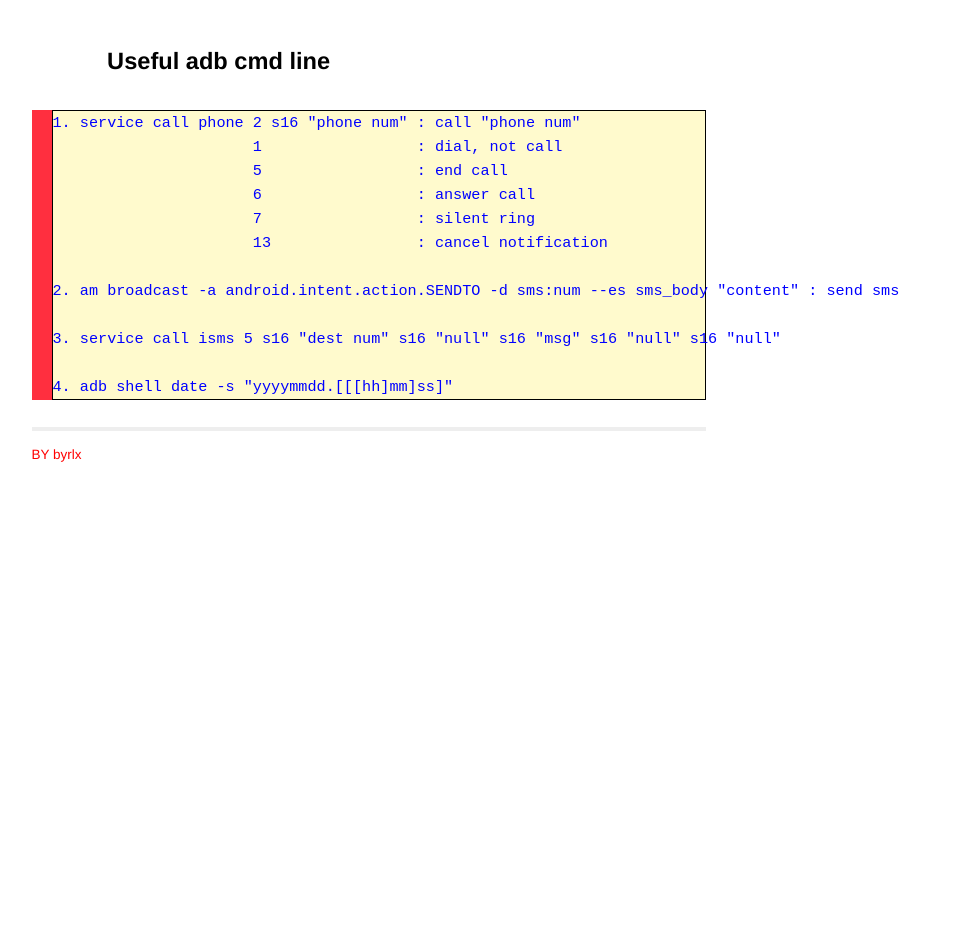
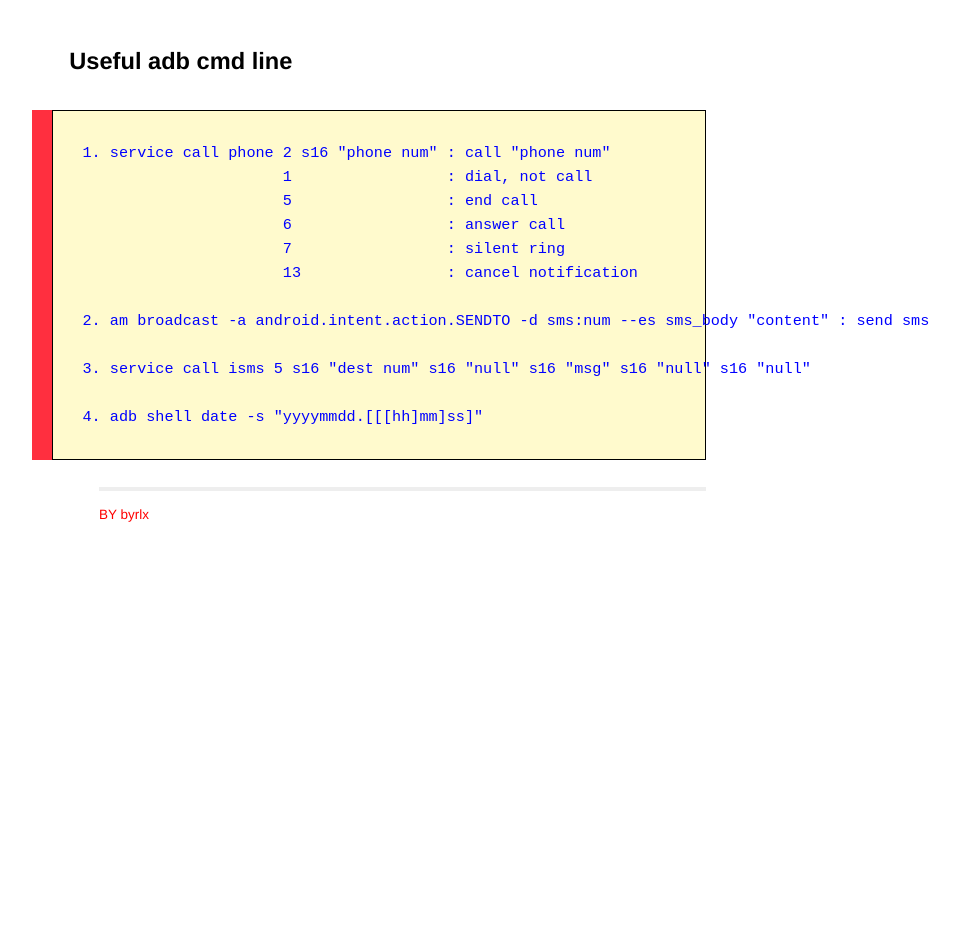
Before and after one commit to byrlx/byrlx.github.io, a Jekyll site: the page built from _posts/2013-06-16-useful-add-cmd-line.md, in a window 1280 px wide. Shown: the whole page, without its empty margins (271-1230 px from the left). Built offline with Jekyll 4.4.1, drawn with Linux system fonts in a browser that asks for light colours; Markdown is read by kramdown in place of the engine named in the settings.

Commit message:
modify post format

```diff
--- a/css/screen.css
+++ b/css/screen.css
@@ -25,12 +25,12 @@ body {
 	  h1 {
 		  font-size: 180%;
 		  margin-bottom: 1cm;
-		  margin-left: 3cm;
+		  margin-left: 1.5cm;
 	  }
 	  h2{
 		  font-size: 140%;
 		  margin-bottom: 1cm;
-		  margin-left: 2cm;
+		  margin-left: 1cm;
 	  }
 	  h3, h4, h5, h6 {
 		  font-size: 100%;
@@ -126,6 +126,7 @@ body {
 		  color: red;
 		  border-top: 4px solid #eee;
 		  margin-top: 2em;
+		  margin-left: 5em;
 		  overflow: hidden;
 	  }
 
@@ -167,7 +168,7 @@ body {
 		  display:block;
 		  font-size:90%;
 		  font-family:Calibri,"微软雅黑", "新宋体", "宋体";
-		  padding:20px auto 10px 30px;
+		  padding:30px 30px 30px 30px;
 		  background:#fffacd;
 		  color:blue;
 		  margin:10px auto 20px 20px;
```
